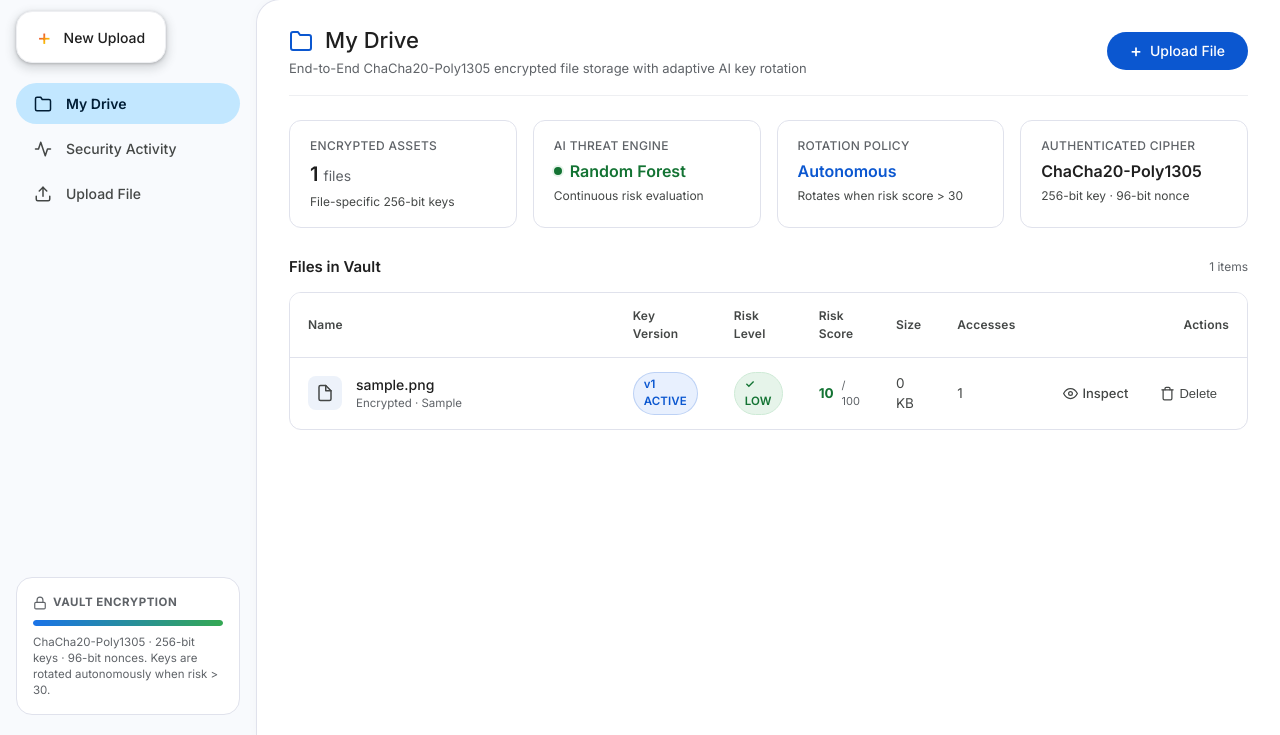
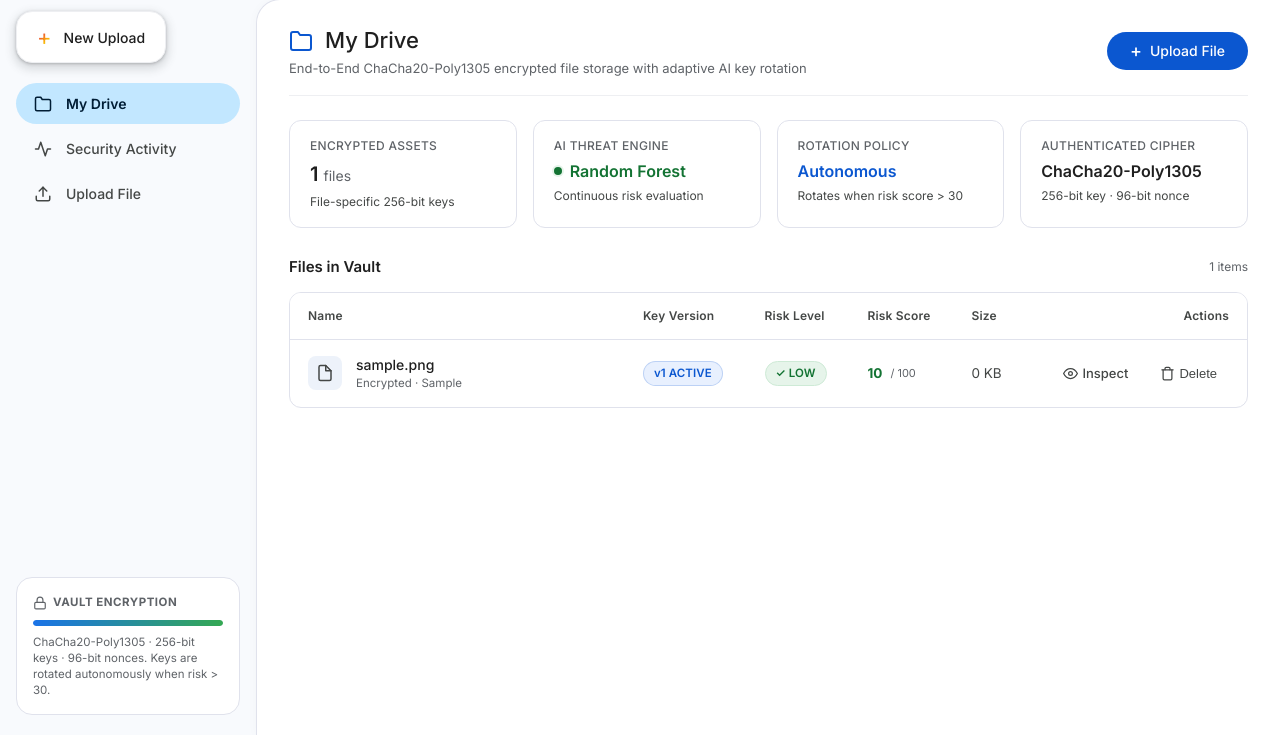
Before and after one commit to ANISHASHARMA0307/adaptive-ai-key-rotation, a FastAPI app: page /dashboard in a window 1280 px wide. Shown: the part 65-800 px from the top of the page. Run offline with FastAPI, Linux system fonts and the light colour scheme; the visitor is signed in with stand-in values (Sample User, id 1); tables that the repository leaves empty hold one stand-in row (values such as "Sample post"); some web fonts are replaced.

Commit message:
Remove Accesses column from dashboard files table

```diff
--- a/templates/dashboard.html
+++ b/templates/dashboard.html
@@ -78,7 +78,6 @@
         <th>Risk Level</th>
         <th>Risk Score</th>
         <th>Size</th>
-        <th>Accesses</th>
         <th style="text-align: right;">Actions</th>
       </tr>
     </thead>
@@ -141,9 +140,6 @@
           <span style="color: var(--gd-text-secondary);">{{ (file.file_size / 1024)|round|int }} KB</span>
         </td>
         <td>
-          <span style="color: var(--gd-text-secondary);">{{ file.download_count or 0 }}</span>
-        </td>
-        <td>
           <div class="gd-table-actions">
             <a href="/file/{{ file.id }}" class="gd-btn-icon" title="View details and security analysis">
               <svg width="15" height="15" viewBox="0 0 24 24" fill="none" stroke="currentColor" stroke-width="2" stroke-linecap="round" stroke-linejoin="round">
```
